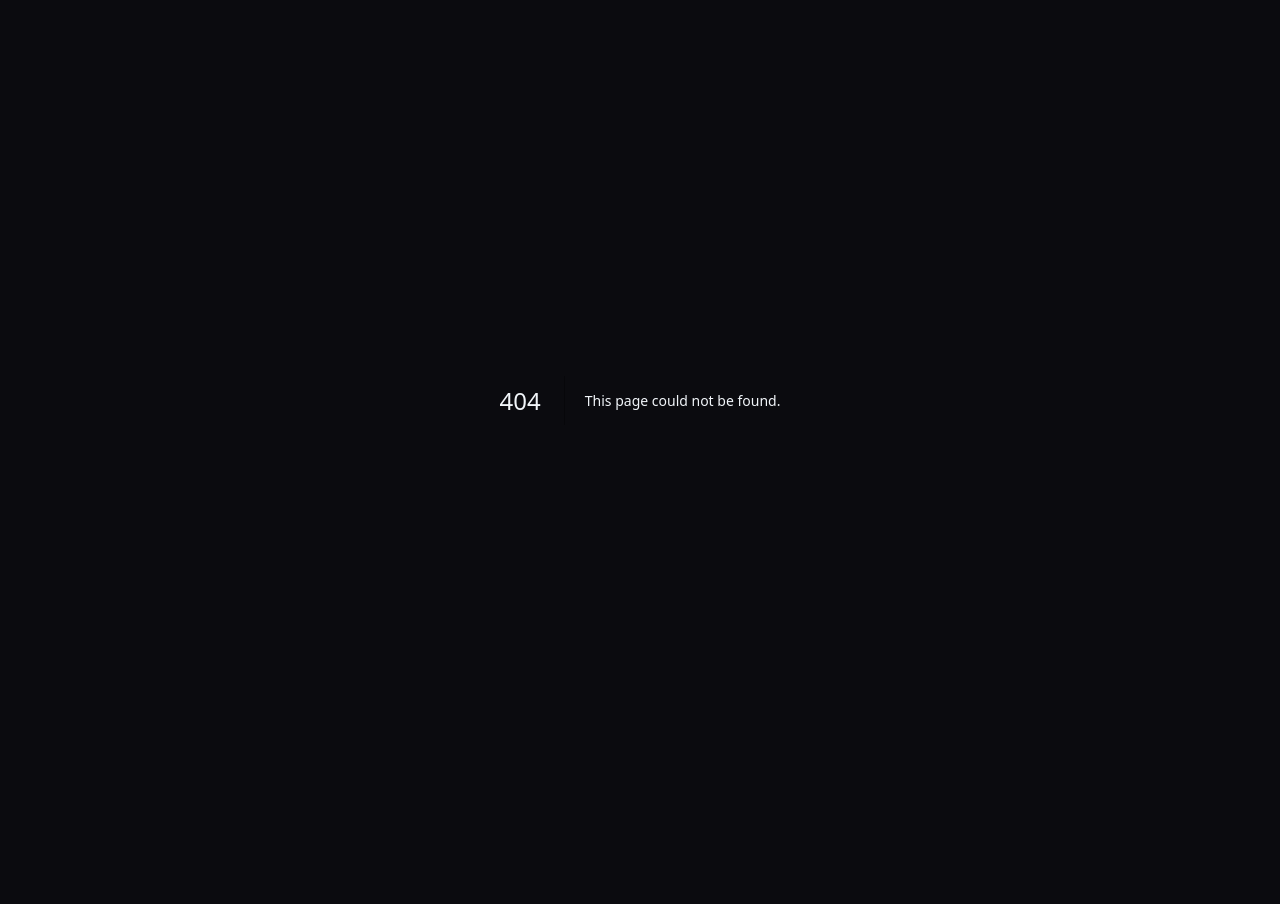
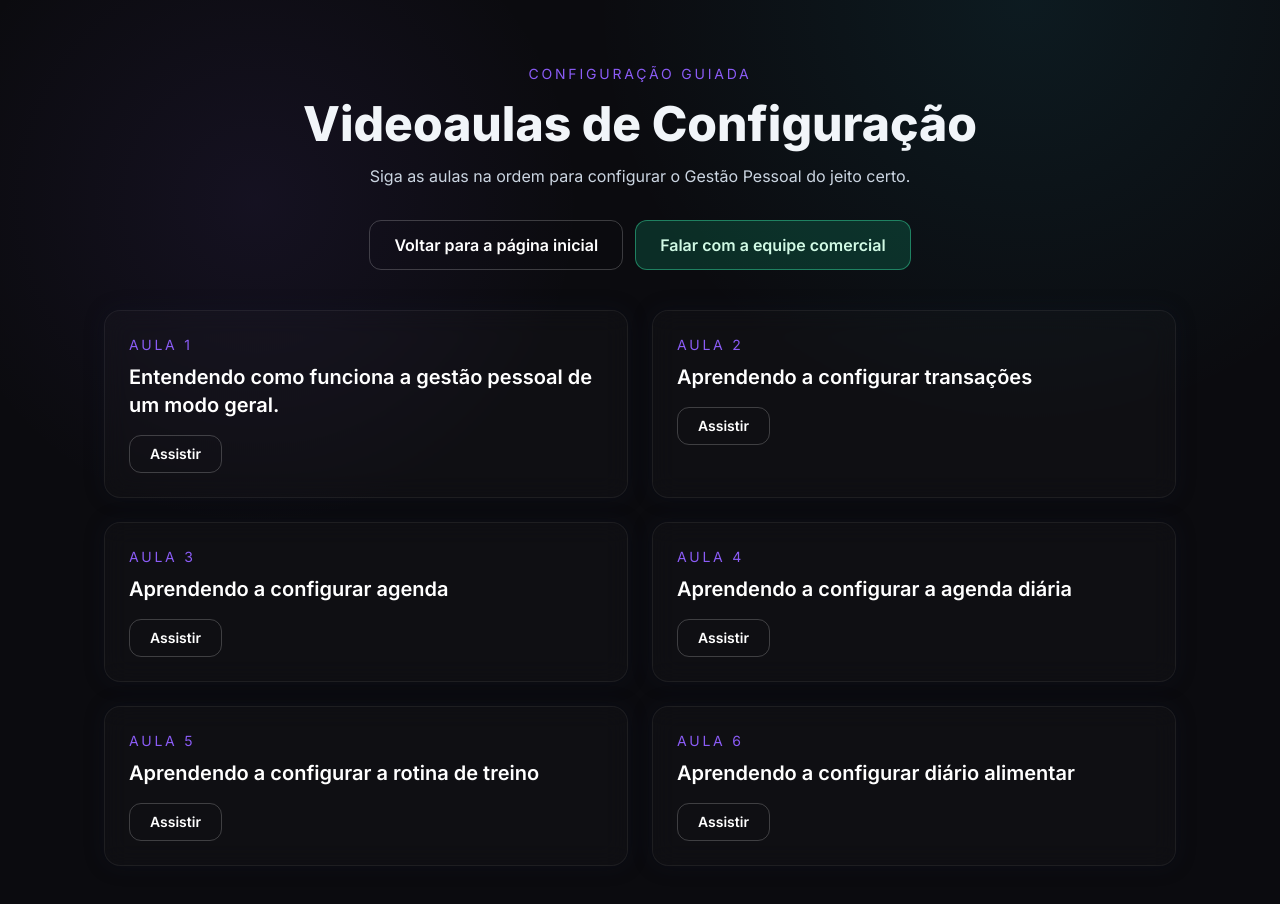
Before and after one commit to fa9958189/Gestao-Pessoal-Principal, a Next.js app: page /videoaulas in a window 1280 px wide. Before the commit this address had no page. Shown: the top 904 px of the page. Before the commit the page ends 800 px from the top, so only its background shows below. Built offline with nearby package versions, Linux system fonts and the light colour scheme.

Commit message:
Add video lessons page

```diff
--- /dev/null
+++ b/app/videoaulas/page.tsx
@@ -0,0 +1,111 @@
+"use client";
+
+import { useState } from "react";
+import Link from "next/link";
+
+const lessons = [
+  {
+    id: 1,
+    title: "Entendendo como funciona a gestão pessoal de um modo geral.",
+    youtubeId: "lMD4jOu4vRQ"
+  },
+  {
+    id: 2,
+    title: "Aprendendo a configurar transações",
+    youtubeId: "UXeHpHhjgFE"
+  },
+  {
+    id: 3,
+    title: "Aprendendo a configurar agenda",
+    youtubeId: "V2Qefks1FAA"
+  },
+  {
+    id: 4,
+    title: "Aprendendo a configurar a agenda diária",
+    youtubeId: "QMcHAHKQL-Q"
+  },
+  {
+    id: 5,
+    title: "Aprendendo a configurar a rotina de treino",
+    youtubeId: "sIvEAmHfvn0"
+  },
+  {
+    id: 6,
+    title: "Aprendendo a configurar diário alimentar",
+    youtubeId: "lqSzI_W7wZA"
+  }
+];
+
+export default function VideoaulasPage() {
+  const [openLessonId, setOpenLessonId] = useState<number | null>(null);
+
+  const handleToggleLesson = (lessonId: number) => {
+    setOpenLessonId((current) => (current === lessonId ? null : lessonId));
+  };
+
+  return (
+    <main className="min-h-screen pb-20">
+      <section className="section-shell py-16 space-y-10">
+        <div className="space-y-4 text-center">
+          <p className="text-sm text-primary uppercase tracking-[0.2em]">Configuração guiada</p>
+          <h1 className="text-4xl md:text-5xl font-extrabold">Videoaulas de Configuração</h1>
+          <p className="text-slate-300 max-w-2xl mx-auto">
+            Siga as aulas na ordem para configurar o Gestão Pessoal do jeito certo.
+          </p>
+          <div className="flex flex-col sm:flex-row justify-center gap-3 pt-4">
+            <Link
+              href="/"
+              className="px-6 py-3 rounded-xl border border-white/20 text-white font-semibold transition hover:-translate-y-0.5"
+            >
+              Voltar para a página inicial
+            </Link>
+            <a
+              href="https://wa.me/5563992393705?text=%C3%93l%C3%A1!%20Tenho%20interesse%20no%20Gest%C3%A3o%20Pessoal%20e%20vim%20pelo%20site.%20Gostaria%20de%20mais%20informa%C3%A7%C3%B5es."
+              target="_blank"
+              rel="noopener noreferrer"
+              className="px-6 py-3 rounded-xl bg-emerald-500/20 text-emerald-100 border border-emerald-400/50 font-semibold flex items-center justify-center gap-2 transition hover:-translate-y-0.5"
+            >
+              Falar com a equipe comercial
+            </a>
+          </div>
+        </div>
+
+        <div className="grid gap-6 md:grid-cols-2">
+          {lessons.map((lesson) => {
+            const isOpen = openLessonId === lesson.id;
+            return (
+              <div
+                key={lesson.id}
+                className="glass rounded-2xl border border-white/10 p-6 space-y-4 shadow-[0_0_20px_rgba(15,23,42,0.3)]"
+              >
+                <div className="space-y-2">
+                  <p className="text-sm uppercase tracking-[0.2em] text-primary">Aula {lesson.id}</p>
+                  <h2 className="text-xl font-semibold text-white">{lesson.title}</h2>
+                </div>
+                <button
+                  type="button"
+                  onClick={() => handleToggleLesson(lesson.id)}
+                  aria-expanded={isOpen}
+                  className="inline-flex items-center justify-center rounded-xl border border-white/20 px-5 py-2 text-sm font-semibold text-white transition hover:-translate-y-0.5"
+                >
+                  Assistir
+                </button>
+                {isOpen ? (
+                  <div className="relative w-full overflow-hidden rounded-xl border border-white/10 bg-slate-950/60 pt-[56.25%]">
+                    <iframe
+                      className="absolute inset-0 h-full w-full"
+                      src={`https://www.youtube.com/embed/${lesson.youtubeId}`}
+                      title={`Aula ${lesson.id}`}
+                      allow="accelerometer; autoplay; clipboard-write; encrypted-media; gyroscope; picture-in-picture"
+                      allowFullScreen
+                    />
+                  </div>
+                ) : null}
+              </div>
+            );
+          })}
+        </div>
+      </section>
+    </main>
+  );
+}
--- a/components/PricingSection.tsx
+++ b/components/PricingSection.tsx
@@ -1,6 +1,7 @@
 "use client";
 
 import { motion } from "framer-motion";
+import Link from "next/link";
 import { CheckIcon } from "./icons";
 
 const features = [
@@ -59,6 +60,7 @@ export default function PricingSection({ onOpenOverlay }: PricingSectionProps) {
                 </li>
               ))}
             </ul>
+            <div className="space-y-3">
               <button
                 type="button"
                 onClick={onOpenOverlay}
@@ -67,6 +69,13 @@ export default function PricingSection({ onOpenOverlay }: PricingSectionProps) {
               >
                 Garantir meu acesso
               </button>
+              <Link
+                href="/videoaulas"
+                className="inline-flex items-center justify-center w-full rounded-xl border border-white/20 px-6 py-3 text-sm font-semibold text-white transition hover:-translate-y-0.5"
+              >
+                Assistir videoaula para aprender a configurar o sistema Gestão Pessoal
+              </Link>
+            </div>
             <div className="text-xs text-slate-200/80 leading-relaxed">
               Bônus: vídeos + configuração guiada + templates de rotina + automações prontas no WhatsApp.
             </div>
```
Lines whose indentation alone changed are shown as unchanged.
